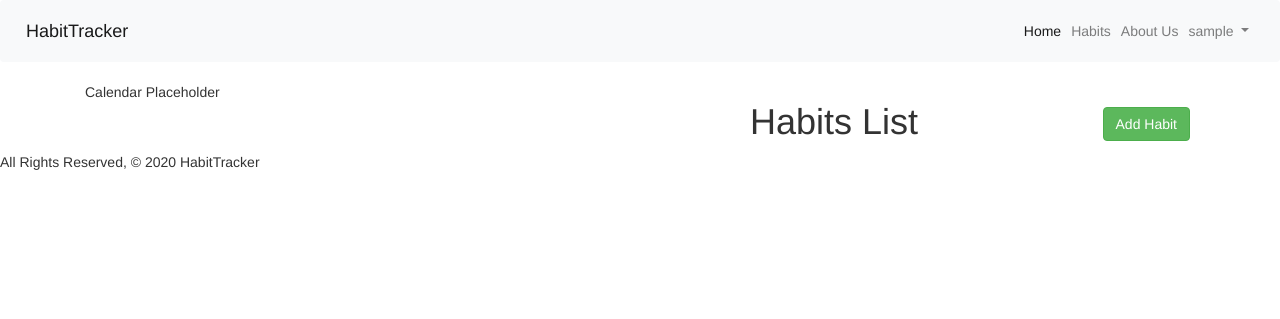
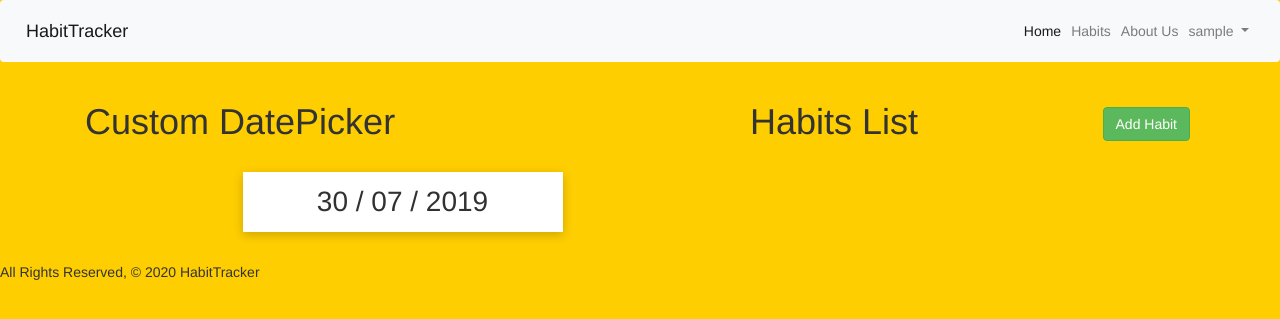
Before and after one commit to ajay-k/HabitTracker, a Django app: page /habits/ in a window 1280 px wide. Shown: the top 319 px of the page. Run offline with Django 3.2, Linux system fonts and the light colour scheme; the visitor is signed in with stand-in values (Sample User, id 1); data that the repository does not hold is empty; some libraries are stand-ins or nearby versions.

Commit message:
Calander UI loads

```diff
--- a/main_app/admin.py
+++ b/main_app/admin.py
@@ -1,9 +1,10 @@
 from django.contrib import admin
 
-from .models import Habit
+from .models import Habit, HabitLogger
 # Register your models here.
 
 
 
 # Register your models here
 admin.site.register(Habit)
+admin.site.register(HabitLogger)
--- a/main_app/static/css/style.css
+++ b/main_app/static/css/style.css
@@ -1,3 +1,77 @@
-body {
+ body {
+   background-color: #FFCE00;
+ }
 
+ .date-picker {
+   position: relative;
+   width: 100%;
+   max-width: 320px;
+   height: 60px;
+   background-color: #ffffff;
+   margin: 30px auto;
+   box-shadow: 0px 3px 10px rgba(0,0,0,0.2);
+
+   cursor:pointer;
+   user-select: none;
+ }
+
+ .date-picker:hover {
+   background-color: #F3F3F3;
+ }
+
+ .date-picker .selected-date{
+   width: 100%;
+   height: 100%;
+
+   display: flex;
+   justify-content: center;
+   align-items: center;
+
+   color: #313131;
+   font-size: 28px;
+ }
+
+ .date-picker .dates {
+   display: none;
+   position: absolute;
+   top: 100%;
+   left: 0;
+   right: 0;
+
+   background-color: #ffffff;
+ }
+
+ .date-picker .dates.active {
+   display: block;
+ }
+
+ .date-picker .dates .month {
+   display: flex;
+   justify-content: space-between;
+   align-items: center;
+   border-bottom: 2px solid #eeeeee;
+ }
+
+ .date-picker .dates .month .arrows {
+   width: 35px;
+   height: 35px;
+   display: flex;
+   justify-content: center;
+   align-items: center;
+   color: #313131;
+   font-size: 20px;
+ }
+
+ .date-picker .dates .month .arrows:hover {
+   background-color: #F3F3F3;
+ }
+
+ .date-picker .dates .month .arrows:active {
+  background-color: #00CA85;
 }
+
+.date-picker .dates .days {
+  display: grid;
+  grid-template-columns: repeat(7, 1fr);
+  height: 200px;
+}
--- a/main_app/templates/habits.html
+++ b/main_app/templates/habits.html
@@ -3,7 +3,27 @@
 
 <div class="row">
   <div class="col-sm-7">
-    Calendar Placeholder
+    <h1>Custom <span>Date</span>Picker</h1>
+    <div class="date-picker">
+      <div class="selected-date">30 / 07 / 2019</div>
+
+      <div class="dates">
+        <div class="month">
+          <div class="arrows prev-mth">&lt</div>
+          <div class="mth">July 2019</div>
+          <div class="arrows next-mth">&gt</div>
+        </div>
+        <div class="days">
+          <div class="day">1</div>
+          <div class="day">2</div>
+          <div class="day">3</div>
+          <div class="day">4</div>
+          <div class="day">5</div>
+          <div class="day">6</div>
+          <div class="day">7</div>
+        </div>
+      </div>
+    </div>
   </div>
   <div class="col-sm-5">
     <h1>Habits List <a href="{% url 'habit_add' %}"><button type="button" class="btn btn-success float-right" style="margin:.5rem">Add Habit</button></a> </h1>
@@ -29,5 +49,34 @@
 </div>
 
 
+<script type="text/javascript">
+	$(document).ready(function() {
+    const date_picker_element = document.querySelector('.date-picker');
+    const selected_date_element = document.querySelector('.date-picker .selected-date');
+    const dates_element = document.querySelector('.date-picker .dates');
+
+    //EVENT LISTENERS
+    date_picker_element.addEventListener('click', toggleDatePicker);
+
+    //FUNCTIONS
+    function toggleDatePicker(e) {
+      if(!checkEventPathForClass(e.composedPath(), 'dates')){
+        dates_element.classList.toggle('active')
+      }
+    }
+
+
+    //HELPER FUNCTIONS
+    function checkEventPathForClass(path, selector) {
+      for(let i = 0; i < path.length ; i++){
+        if(path[i].classList && path[i].classList.contains(selector)){
+          return true;
+        }
+      }
+      return false;
+    }
+
+	});
+</script>
 
 {% endblock %}
--- a/main_app/views.py
+++ b/main_app/views.py
@@ -1,8 +1,8 @@
 from django.shortcuts import redirect, render
 from django.http import HttpResponse
 
-from .models import Habit
-from .forms import HabitForm
+from .models import Habit, HabitLogger
+from .forms import HabitForm, HabitLoggerForm
 
 #User imports
 from django.contrib.auth import login
@@ -33,12 +33,16 @@ def habits_index(request):
 
 @login_required
 def habit_add(request):
+  habit_logger = HabitLogger()
   if request.method == 'POST':
     form = HabitForm(request.POST)
     if form.is_valid():
       habit = form.save(commit=False)
       habit.user = request.user
       habit.save()
+      habit_logger.habit = habit
+      habit_logger.user = request.user
+      habit_logger.save()
       return redirect('index')
   else:
     form = HabitForm()
```
Also changed, not shown: main_app/forms.py (+8 -1 lines), main_app/models.py (+9 -0 lines), main_app/migrations/0003_habitlogger.py (added).
